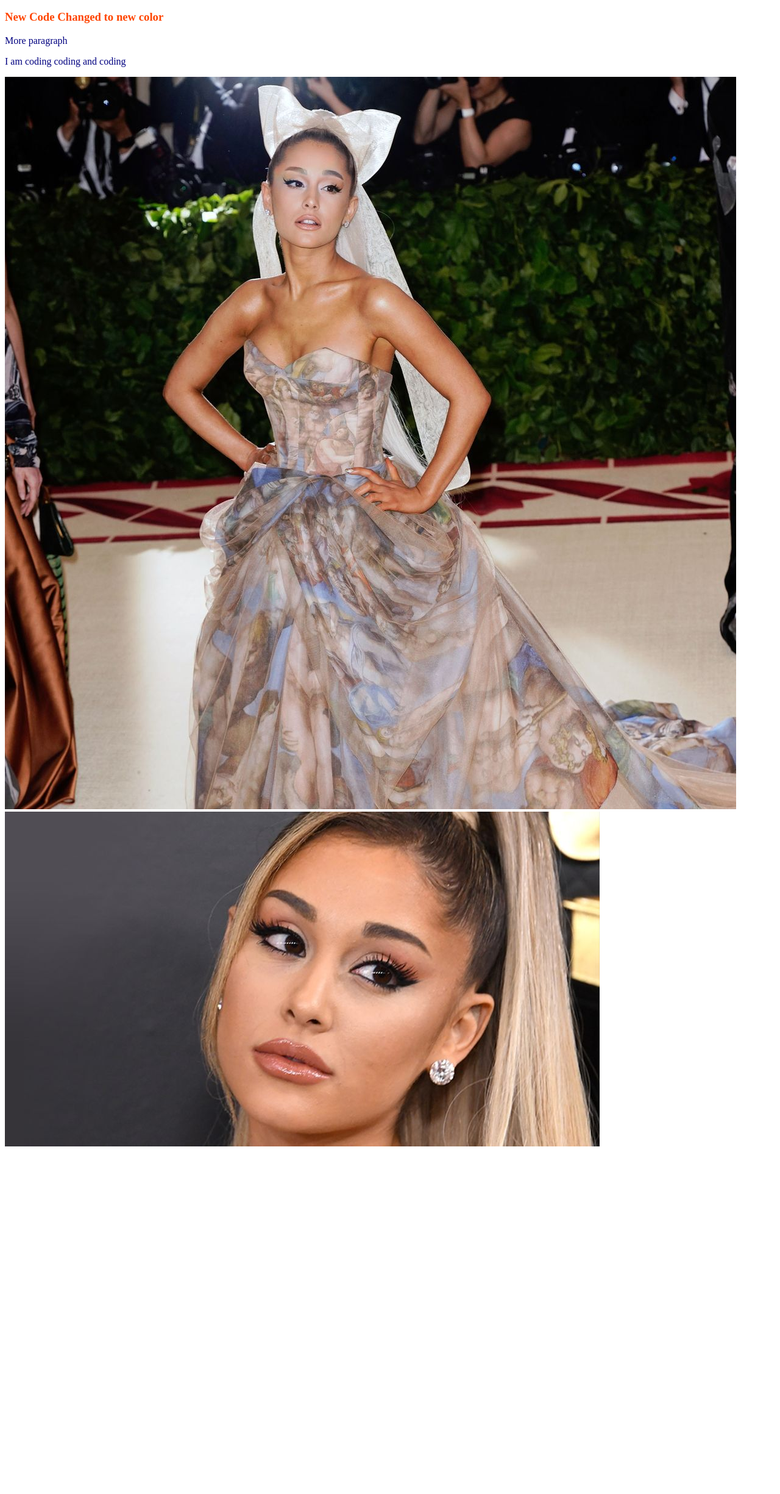
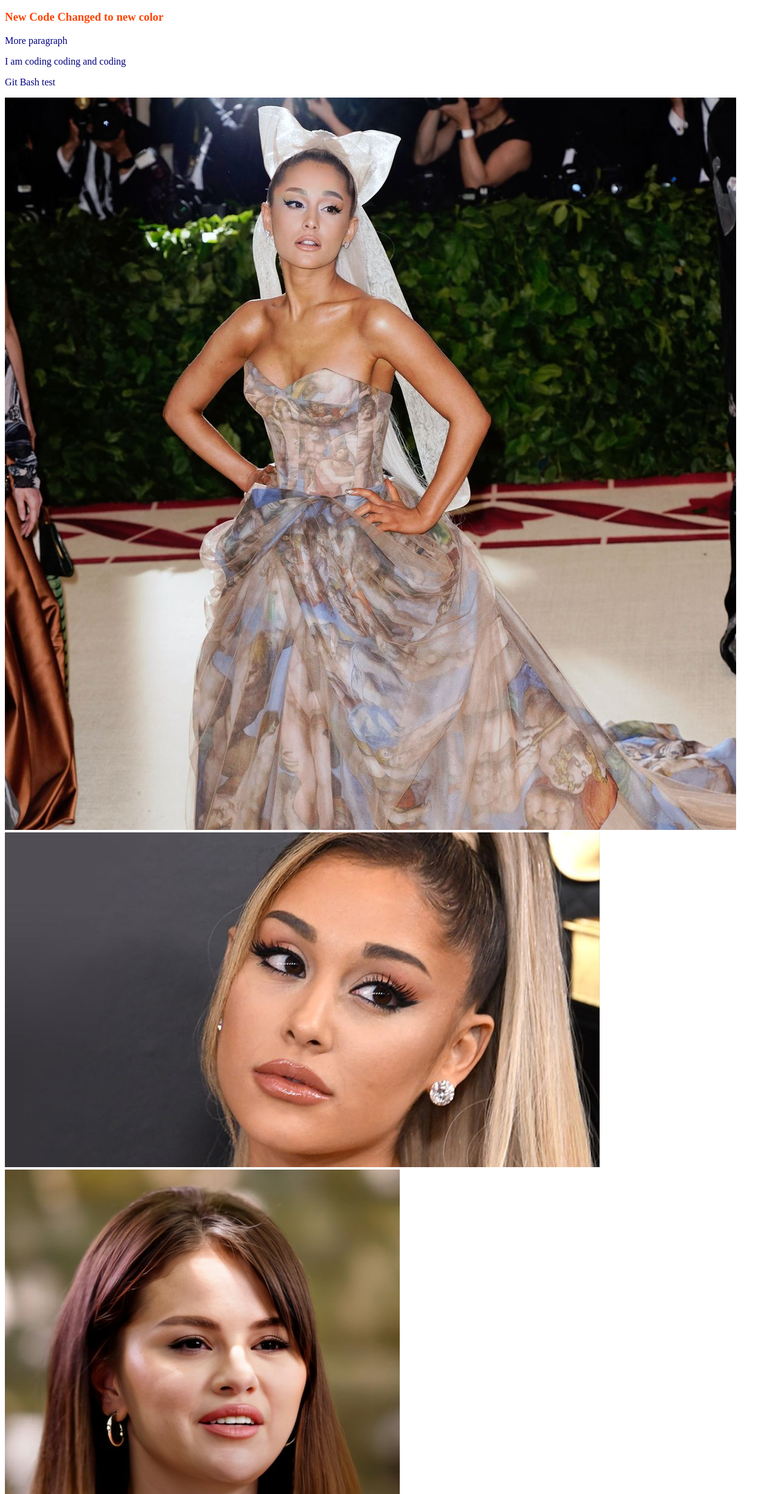
Before and after one commit to TinaShah72/my-second-repo, a plain HTML site: page index.html in a window 1280 px wide. Shown: the part 110-2560 px from the top of the page at 61% size. Before the commit the page ends 2002 px from the top, so only its background shows below. Drawn offline with Linux system fonts and the light colour scheme.

Commit message:
new line& pic added

```diff
--- a/index.html
+++ b/index.html
@@ -14,6 +14,8 @@
 </body>
 <p>More paragraph</p>
 <p>I am coding coding and coding</p>
+<p>Git Bash test</p>
 <img src="ariana grande1.jpg" alt="">
 <img src="ariana2.jpg" alt="">
+<img src="images/selena gomez.jpg" alt="">
 </html>
```
Also changed, not shown: images/selena gomez.jpg (added), selena gomez.jpg (added).
